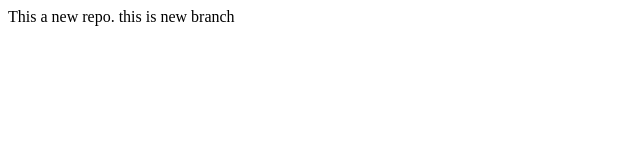
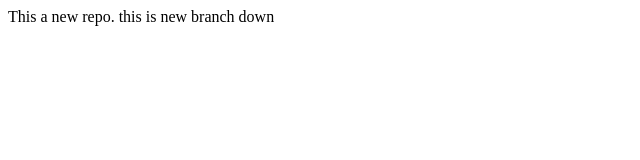
Before and after one commit to Aariz-786/Localrepo, a plain HTML site: page Index.html in a window 1280 px wide. Shown: the full height of the page, 0-640 px from the left. Drawn offline with Linux system fonts and the light colour scheme.

Commit message:
Update Index.html

```diff
--- a/Index.html
+++ b/Index.html
@@ -1,5 +1,5 @@
 <p>
     This a new repo.
 
-    this is new branch
+    this is new branch down
 </p>
```
